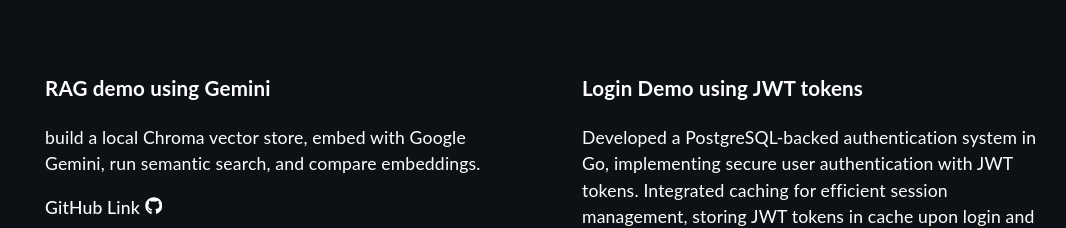
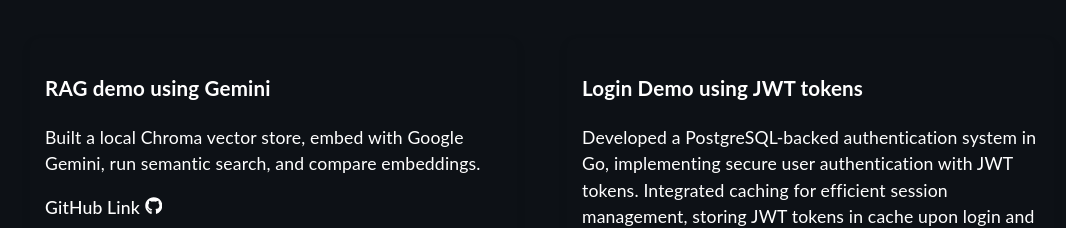
Before and after one commit to Prakul95/portfolio-react-app, a React (Vite) app: page / in a window 1280 px wide. Shown: the part 6540-6768 px from the top of the page, without its empty margins (98-1164 px from the left). Built offline with nearby package versions, Linux system fonts and the light colour scheme; a web font is replaced by a local one.

Commit message:
typo fix in the rag demo

```diff
--- a/src/components/Project.tsx
+++ b/src/components/Project.tsx
@@ -17,7 +17,7 @@
   },
   {
     name: "RAG demo using Gemini",
-    description: "build a local Chroma vector store, embed with Google Gemini, run semantic search, and compare embeddings.",
+    description: "Built a local Chroma vector store, embed with Google Gemini, run semantic search, and compare embeddings.",
     link: "https://github.com/Prakul95/rag_demo"
   },
   {
```
